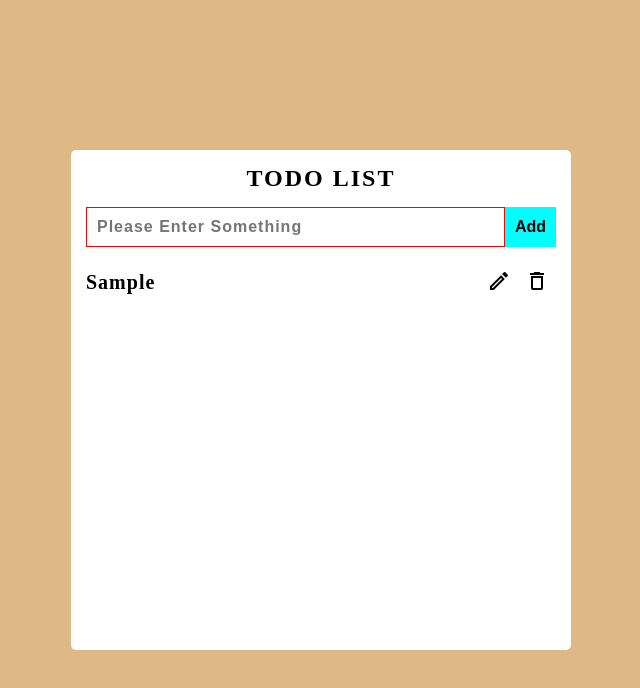
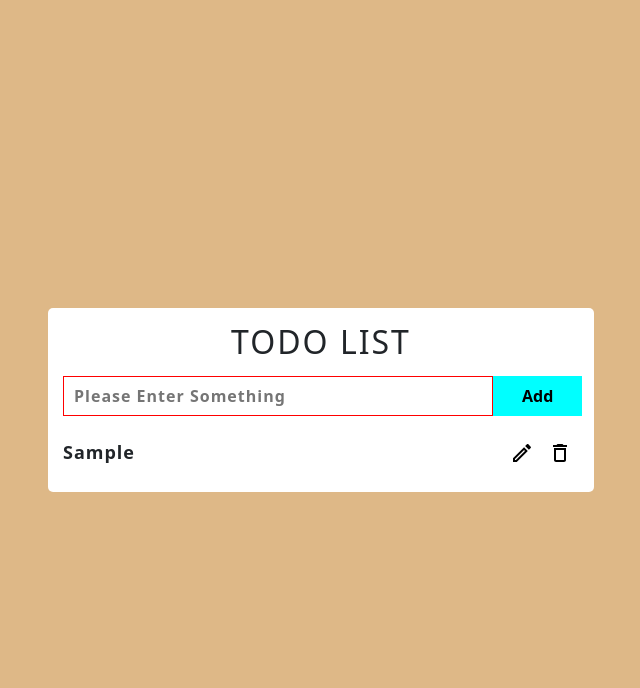
Before and after one commit to somkakade/todo-list-using-javascript, a plain HTML site: page index.html in a window 1280 px wide. Both pictures are taken after typing "Sample" into the empty fields and a click on the button "Add". Shown: the whole page, without its empty margins (319-959 px from the left). Drawn offline with nearby package versions, Linux system fonts and the light colour scheme.

Commit message:
added bootstrap cdn links

```diff
--- a/app.css
+++ b/app.css
@@ -14,8 +14,8 @@ body {
 .todos-container-wrapper {
   background-color: #fff;
   border-radius: 5px;
-  width: 500px;
-  height: 500px;
+  /* width: 500px;
+  height: 500px; */
   padding: 15px;
 }
 h2 {
@@ -23,6 +23,7 @@ h2 {
   letter-spacing: 2px;
   margin-bottom: 15px;
   text-align: center;
+  font-size: 32px;
 }
 .input-group {
   display: flex;
@@ -40,12 +41,13 @@ h2 {
 }
 #add-btn {
   height: 40px;
-  padding: 10px;
+  padding: 10px 29px;
   font-size: 16px;
   font-weight: bold;
   background-color: cyan;
   border: none;
   cursor: pointer;
+  line-height: 20px;
 }
 .todos-container {
   overflow-y: auto;
@@ -58,10 +60,11 @@ h2 {
   padding: 2px; */
 }
 #todo-text {
-  font-size: 20px;
+  font-size: 18px;
   letter-spacing: 1px;
   font-weight: bold;
   width: 100%;
+  margin-bottom: 0;
 }
 .line-through {
   text-decoration: line-through;
--- a/index.html
+++ b/index.html
@@ -5,18 +5,29 @@
     <meta charset="UTF-8">
     <meta name="viewport" content="width=device-width, initial-scale=1.0">
     <title>To Do List</title>
+    <link href="https://cdn.jsdelivr.net/npm/bootstrap@5.2.3/dist/css/bootstrap.min.css" rel="stylesheet"
+        integrity="sha384-rbsA2VBKQhggwzxH7pPCaAqO46MgnOM80zW1RWuH61DGLwZJEdK2Kadq2F9CUG65" crossorigin="anonymous">
     <link rel="stylesheet" href="app.css">
 </head>
 
 <body>
     <!-------------- Start Section ------------------->
     <div class="container">
+        <div class="row">
+            <div class="col-lg-6 mx-auto">
                 <div class="todos-container-wrapper">
                     <h2>Todo List</h2>
-            <div class="input-group">
-                <input type="text" name="user" id="input-text-filed" placeholder="Please Enter Something" autofocus>
+                    <!-- <div class="input-group"> -->
+                    <div class="row gx-0 pb-3">
+                        <div class="col-lg-10">
+                            <input type="text" name="user" id="input-text-filed" placeholder="Please Enter Something"
+                                autofocus>
+                        </div>
+                        <div class="col-lg-2 text-end">
                             <button id="add-btn" type="button">Add</button>
                         </div>
+                    </div>
+                    <!-- </div> -->
                     <div class="error-wrapper">
                         <!-- <div class="erro-item-container">
                             <p id="error-message">Plese Enter Something</p>
@@ -31,8 +42,14 @@
                     </div>
                 </div>
             </div>
+        </div>
+    </div>
     <!-------------- End Section --------------------->
     <script type="text/javascript" src="./app.js" defer></script>
+    <script src="https://cdn.jsdelivr.net/npm/bootstrap@5.2.3/dist/js/bootstrap.bundle.min.js"
+        integrity="sha384-kenU1KFdBIe4zVF0s0G1M5b4hcpxyD9F7jL+jjXkk+Q2h455rYXK/7HAuoJl+0I4"
+        crossorigin="anonymous"></script>
+
 </body>
 
 </html>
```
Lines whose indentation alone changed are shown as unchanged.
